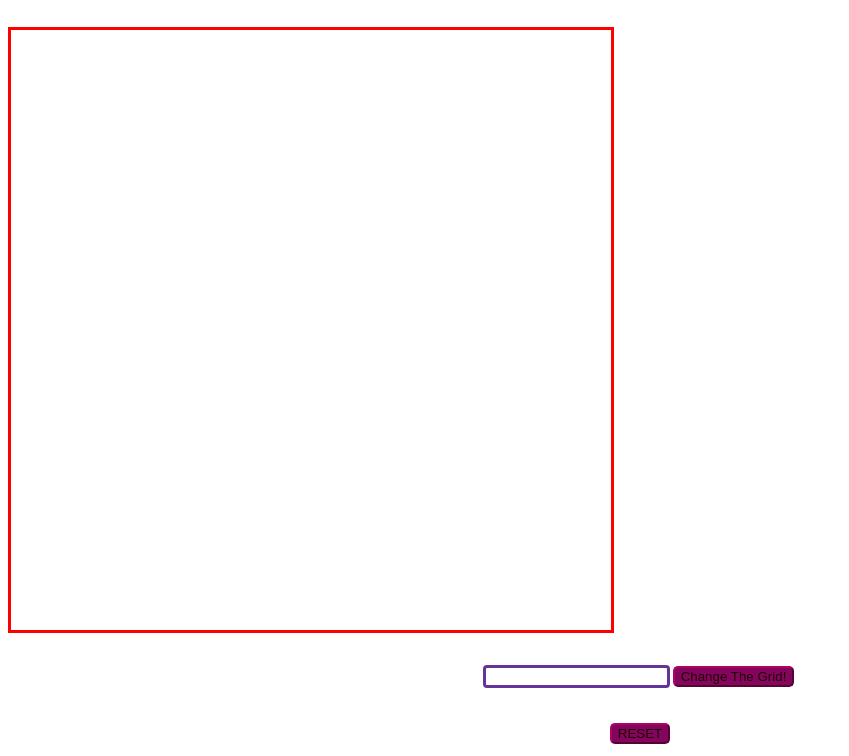
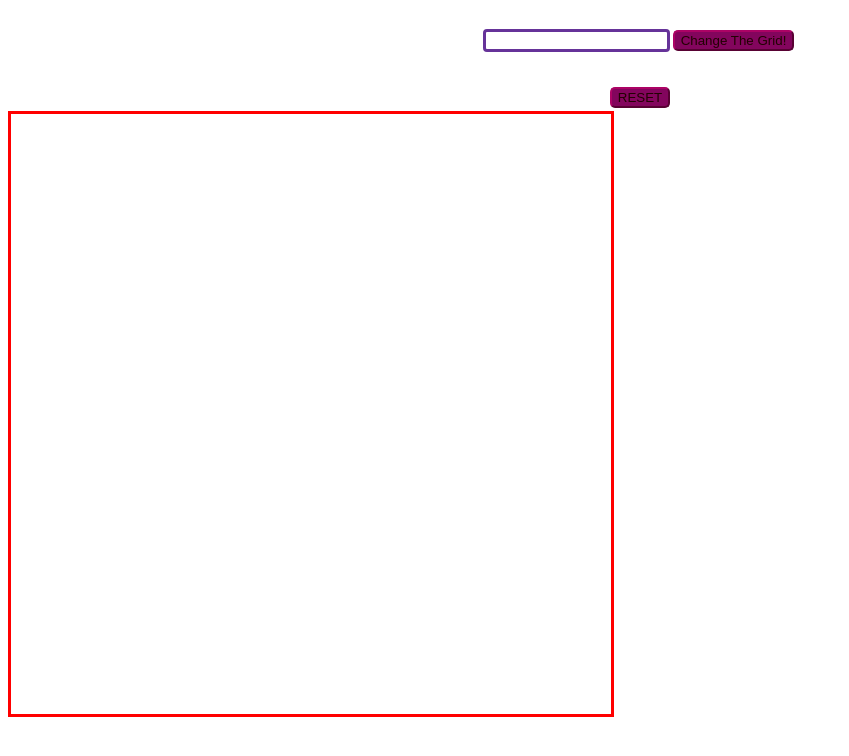
Before and after one commit to adarshadhungel1/etch-a-sketch, a plain HTML site: page index.html in a window 1280 px wide. Shown: the part 44-800 px from the top of the page, without its empty margins (0-849 px from the left). Drawn offline with Linux system fonts and the light colour scheme.

Commit message:
moved buttons to the main container

```diff
--- a/index.html
+++ b/index.html
@@ -10,11 +10,16 @@
 </head>
 <body>
     <h3 class="topic">Etch-A-Sketch</h3>
-    <div class="container"></div>
-    <div class="userinput">
-        <input type="text" id="number" name="No. of Boxes">
-        <button type="button" id="change">Change The Grid!</button>
-      </div>
-    <div class="reset"> <button type="button" id="reset">RESET</button> </div>
+    <div class="bigboss">
+        <div class="text">
+            <div class="userinput">
+                <input type="text" id="number" name="No. of Boxes">
+                <button type="button" id="change">Change The Grid!</button>
+              </div>
+            <div class="reset"> <button type="button" id="reset">RESET</button> </div>
+        </div>
+        <div class="container"></div>
+    </div>
+
 </body>
 </html>
```
